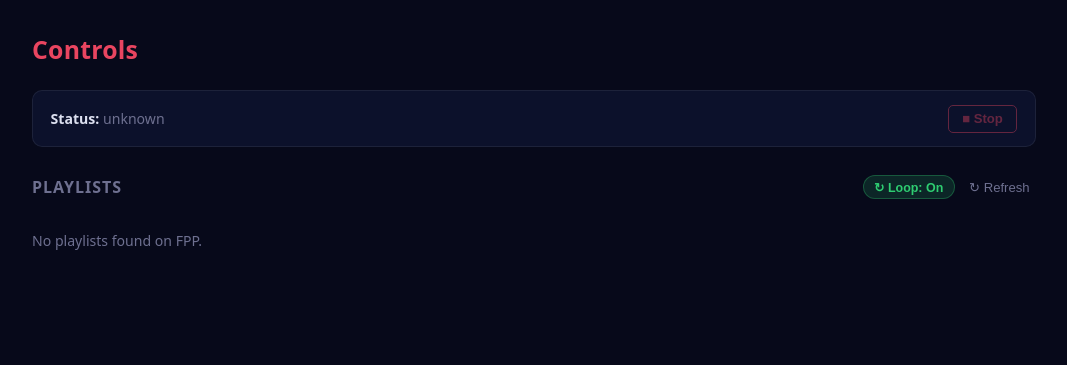
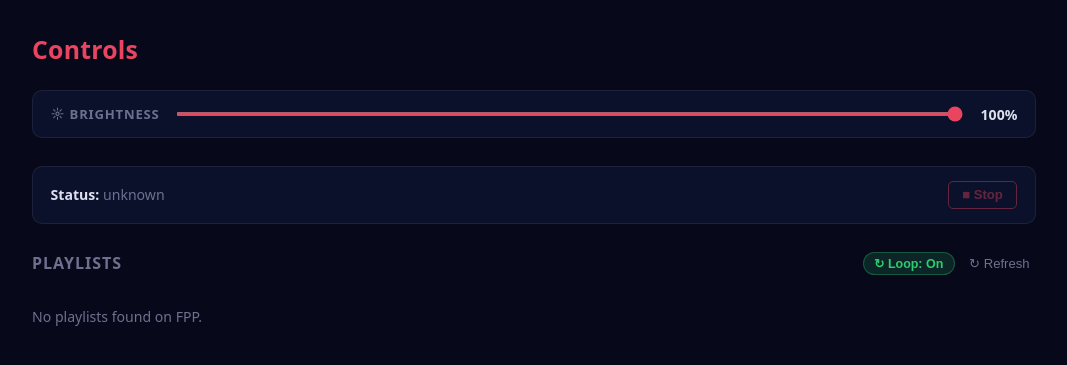
Before and after one commit to BLDSB/fpp-CustomUI, a Flask app: page /controls in a window 1280 px wide. Shown: the part 62-427 px from the top of the page, without its empty margins (106-1173 px from the left). Run offline with Flask 3, Linux system fonts and the light colour scheme; the visitor is signed in with stand-in values (Sample User, id 1); data that the repository does not hold is empty.

Commit message:
Add global brightness control to Controls page (#1)
Slider (0-100%) writes a Brightness output processor to FPP via
POST /api/channel/output/processors. FPP hot-reloads the file via
its built-in FileMonitor/inotify watcher — no fppd restart needed.
Last value is persisted in AppSettings and restored on page load.

Co-authored-by: Claude Sonnet 4.6 <noreply@anthropic.com>

```diff
--- a/app/routes/__init__.py
+++ b/app/routes/__init__.py
@@ -1,8 +1,18 @@
-from flask import Blueprint, render_template
+import requests
+from flask import Blueprint, current_app, jsonify, render_template, request
 
+from app import db
 from app.auth_utils import login_required
+from app.models import AppSetting
 
 main = Blueprint("main", __name__)
+
+_BRIGHTNESS_DESCRIPTION = "Global Brightness"
+_BRIGHTNESS_COUNT = 524288  # covers all practical channel counts
+
+
+def _fpp(path):
+    return f"{current_app.config['FPP_BASE_URL']}{path}"
 
 
 @main.route("/")
@@ -14,7 +24,67 @@ def index():
 @main.route("/controls")
 @login_required
 def controls():
-    return render_template("index.html")
+    setting = db.session.get(AppSetting, "brightness")
+    brightness = int(setting.value) if setting and setting.value else 100
+    return render_template("index.html", brightness=brightness)
+
+
+@main.get("/api/brightness")
+@login_required
+def get_brightness():
+    setting = db.session.get(AppSetting, "brightness")
+    return jsonify({"brightness": int(setting.value) if setting and setting.value else 100})
+
+
+@main.post("/api/brightness")
+@login_required
+def set_brightness():
+    data = request.get_json(silent=True) or {}
+    try:
+        value = int(data.get("brightness", 100))
+        if not 0 <= value <= 100:
+            raise ValueError
+    except (TypeError, ValueError):
+        return jsonify({"error": "brightness must be 0–100"}), 400
+
+    # Read existing processors, replace our brightness entry, write back
+    try:
+        resp = requests.get(_fpp("/channel/output/processors"), timeout=5)
+        resp.raise_for_status()
+        body = resp.json()
+    except Exception:
+        body = {"outputProcessors": []}
+
+    processors = [
+        p for p in (body.get("outputProcessors") or [])
+        if p.get("description") != _BRIGHTNESS_DESCRIPTION
+    ]
+    processors.insert(0, {
+        "type": "Brightness",
+        "active": 1,
+        "description": _BRIGHTNESS_DESCRIPTION,
+        "start": 1,
+        "count": _BRIGHTNESS_COUNT,
+        "brightness": value,
+        "gamma": 1.0,
+    })
+    payload = {"outputProcessors": processors}
+
+    try:
+        r = requests.post(_fpp("/channel/output/processors"), json=payload, timeout=5)
+        r.raise_for_status()
+    except Exception as exc:
+        return jsonify({"error": f"FPP error: {exc}"}), 502
+
+    # Persist in AppSettings so the slider restores on next page load
+    setting = db.session.get(AppSetting, "brightness")
+    if setting:
+        setting.value = str(value)
+    else:
+        db.session.add(AppSetting(key="brightness", value=str(value)))
+    db.session.commit()
+
+    return jsonify({"ok": True, "brightness": value})
 
 
 # Additional route modules are registered in app/__init__.py as blueprints.
--- a/templates/index.html
+++ b/templates/index.html
@@ -108,6 +108,52 @@
 
     .empty-state { color: var(--text-dim); font-size: 0.88rem; padding: 1rem 0; }
 
+    /* ── Brightness card ── */
+    #brightness-card {
+        background: var(--surface);
+        border: 1px solid var(--border-dim);
+        border-radius: var(--radius);
+        padding: 0.85rem 1.1rem;
+        margin-bottom: 1.75rem;
+        backdrop-filter: var(--blur);
+        -webkit-backdrop-filter: var(--blur);
+        display: flex;
+        align-items: center;
+        gap: 1rem;
+        flex-wrap: wrap;
+    }
+    #brightness-card .bright-label {
+        font-size: 0.82rem;
+        font-weight: 600;
+        color: var(--text-dim);
+        letter-spacing: 0.06em;
+        text-transform: uppercase;
+        white-space: nowrap;
+        flex-shrink: 0;
+    }
+    #brightness-slider {
+        flex: 1;
+        min-width: 120px;
+        accent-color: var(--accent);
+        cursor: pointer;
+        height: 4px;
+    }
+    #brightness-value {
+        font-size: 0.88rem;
+        font-weight: 600;
+        font-variant-numeric: tabular-nums;
+        color: var(--text);
+        min-width: 38px;
+        text-align: right;
+        flex-shrink: 0;
+    }
+    #brightness-status {
+        font-size: 0.75rem;
+        color: var(--text-dim);
+        flex-basis: 100%;
+        display: none;
+    }
+
     /* ── Loop toggle pill ── */
     .toggle-pill {
         background: rgba(46,204,113,0.15);
@@ -132,6 +178,14 @@
 {% block content %}
 <div class="page-heading">
     <h1><em>Controls</em></h1>
+</div>
+
+<!-- Brightness card -->
+<div id="brightness-card">
+    <span class="bright-label">&#9788; Brightness</span>
+    <input type="range" id="brightness-slider" min="0" max="100" value="{{ brightness }}">
+    <span id="brightness-value">{{ brightness }}%</span>
+    <span id="brightness-status"></span>
 </div>
 
 <!-- Status banner -->
@@ -390,5 +444,37 @@
     loadSequences();
     startPolling();
 })();
+
+// ── Brightness slider ──────────────────────────────────────────
+(function () {
+    const slider  = document.getElementById('brightness-slider');
+    const display = document.getElementById('brightness-value');
+    const status  = document.getElementById('brightness-status');
+    let debounce  = null;
+
+    slider.addEventListener('input', () => {
+        display.textContent = slider.value + '%';
+        clearTimeout(debounce);
+        debounce = setTimeout(sendBrightness, 300);
+    });
+
+    async function sendBrightness() {
+        const value = parseInt(slider.value, 10);
+        status.style.display = '';
+        status.textContent = 'Saving…';
+        try {
+            await fetch((window.APP_ROOT || '') + '/api/brightness', {
+                method: 'POST',
+                headers: { 'Content-Type': 'application/json', 'X-Requested-With': 'XMLHttpRequest' },
+                body: JSON.stringify({ brightness: value }),
+            }).then(r => { if (!r.ok) throw new Error('HTTP ' + r.status); });
+            status.textContent = 'Saved';
+            setTimeout(() => { status.style.display = 'none'; }, 1500);
+        } catch (e) {
+            status.textContent = 'Error — FPP unreachable';
+            setTimeout(() => { status.style.display = 'none'; }, 3000);
+        }
+    }
+})();
 </script>
 {% endblock %}
```
